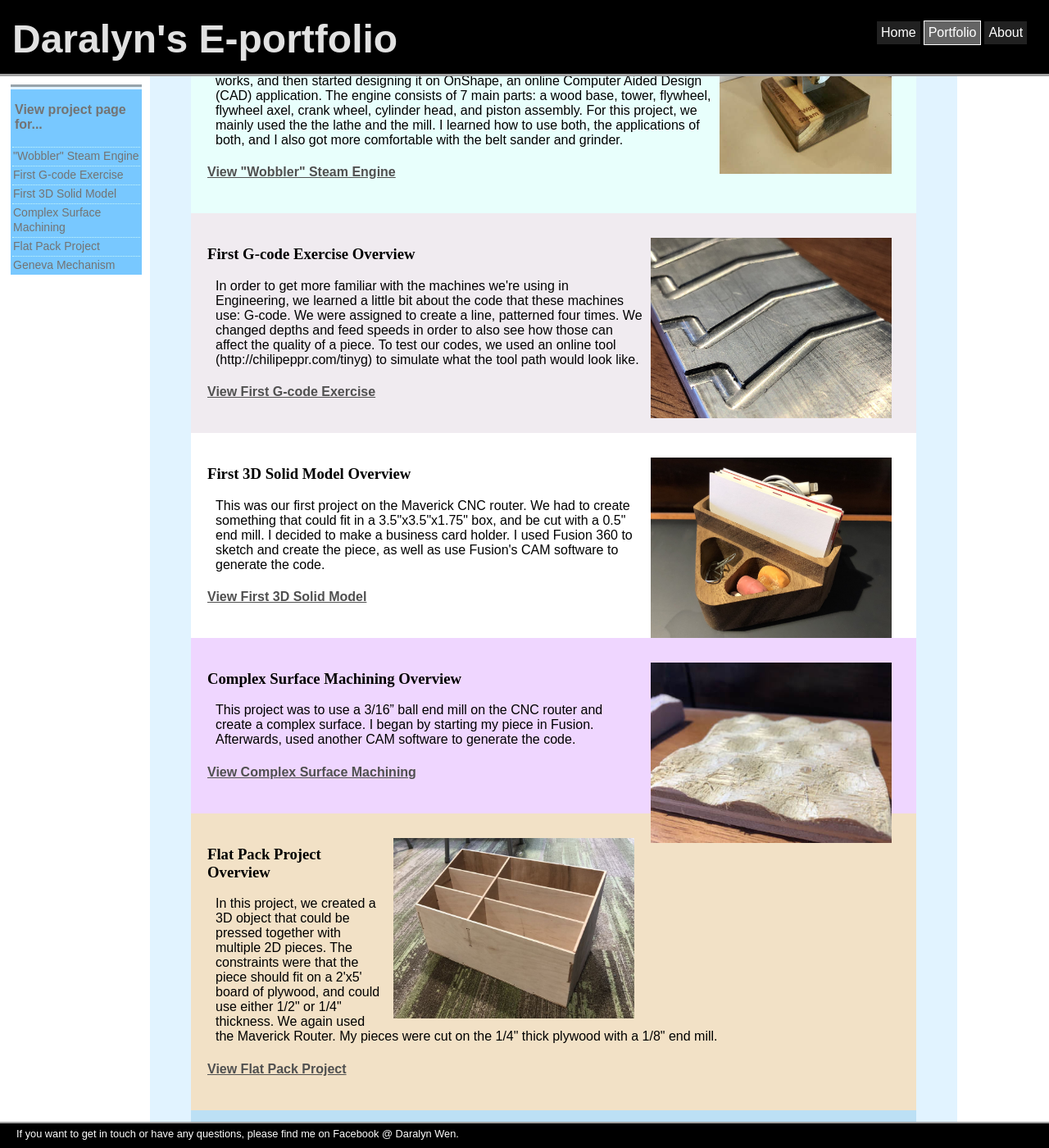
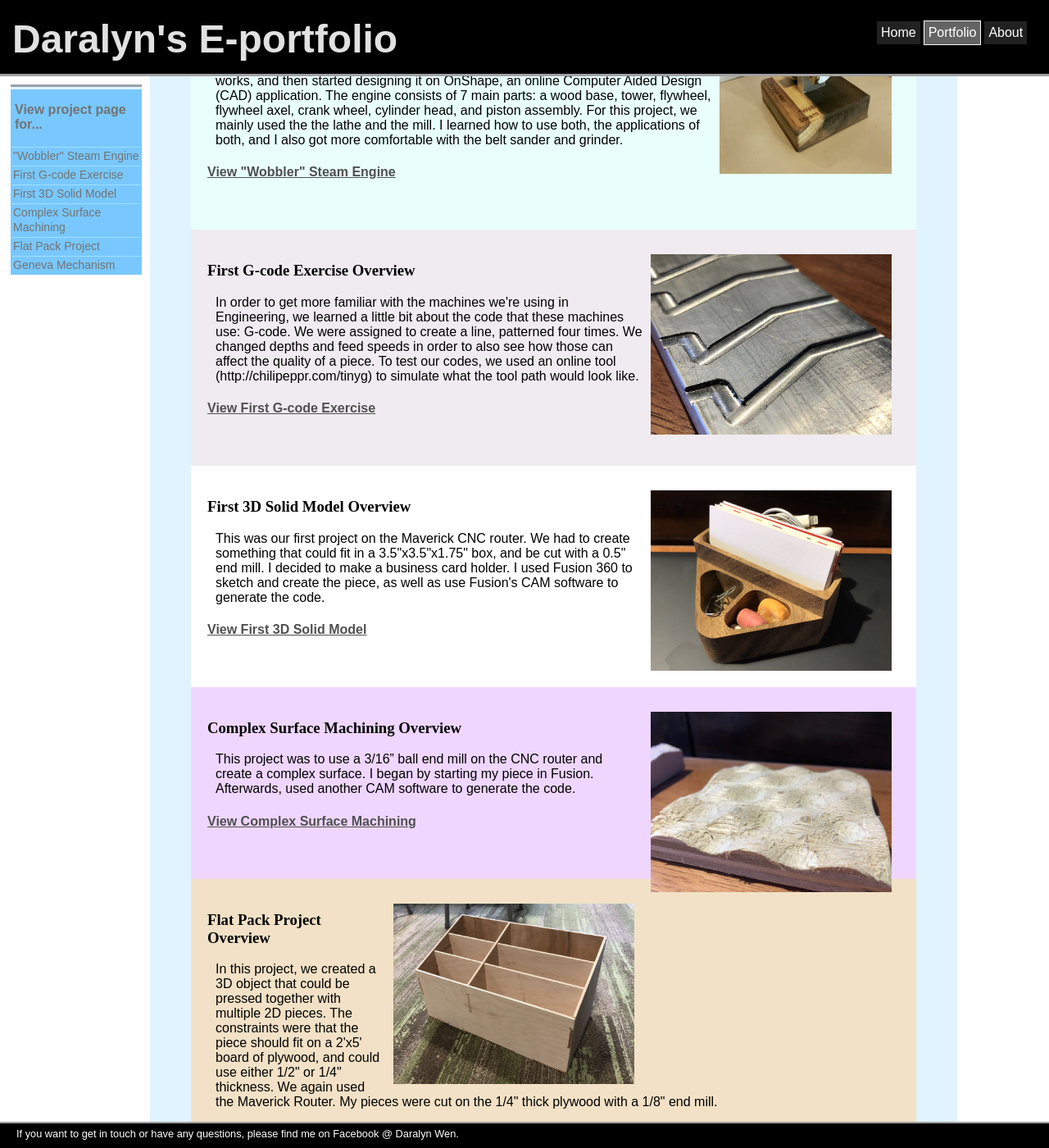
Before and after one commit to daralyn/daralyn.github.io, a Jekyll site: the page built from portfolio/engineering/index.html, in a window 1280 px wide and 1400 px high, scrolled down 490 px. Shown: the whole window at 82% size. Built offline with Jekyll 4.4.1, drawn with Linux system fonts in a browser that asks for light colours.

Commit message:
Update index.html

```diff
--- a/portfolio/engineering/index.html
+++ b/portfolio/engineering/index.html
@@ -142,7 +142,10 @@ title: Daralyn's Engineering Portfolio
 		background-color: rgb(255, 252, 242);
 	}
 	#wobblerbackground, #gcodebackground, #solidmodelbackground, #complexsurfacebackground, #flatpackbackground, #genevabackground, #malletbackground{
-		padding: 20px;
+		padding-left: 20px;
+		padding-right: 20px;
+		padding-top: 20px;
+		padding-bottom: 40px;
 		height: auto;
 	}
 </style>
```
